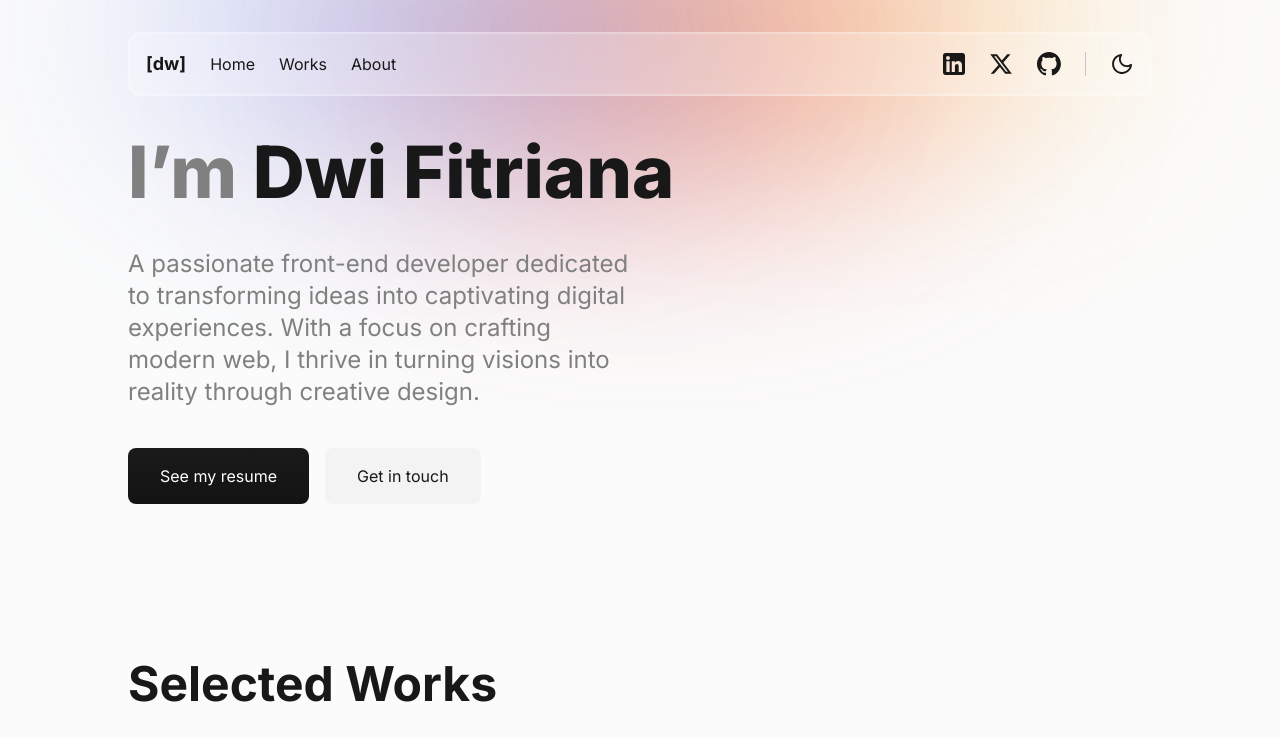
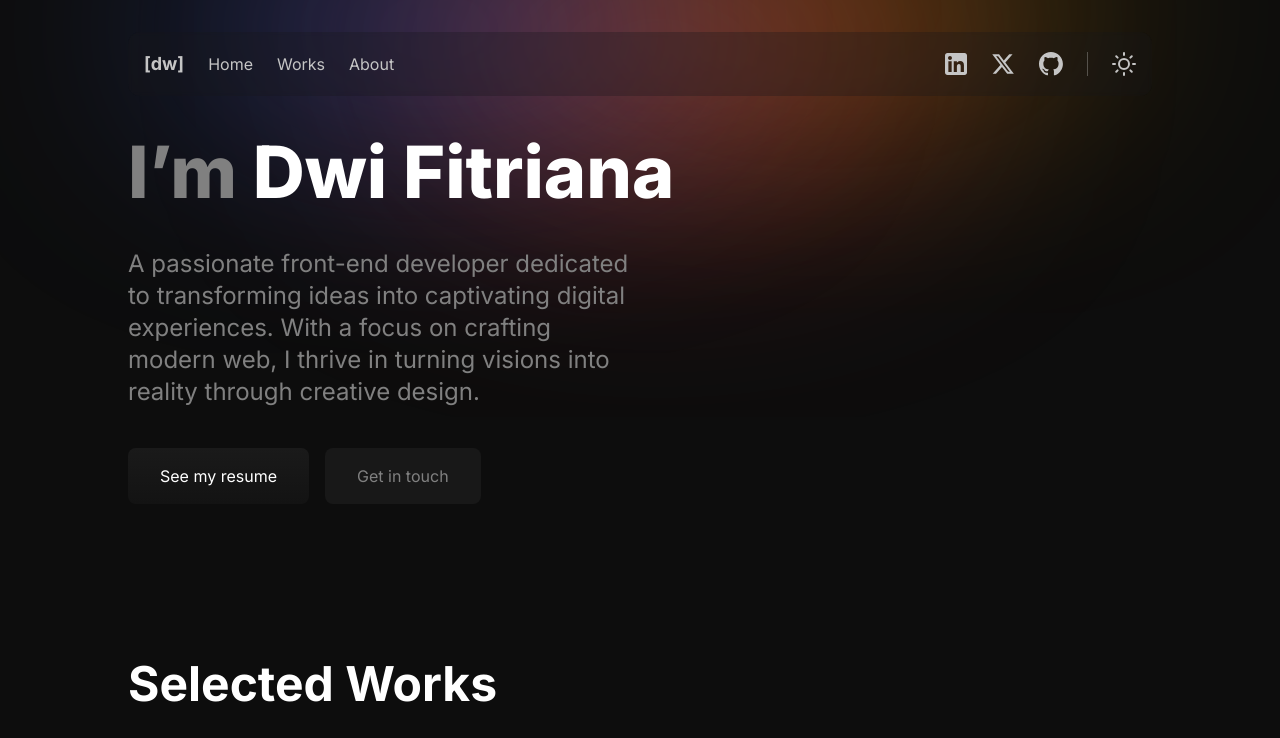
Before and after one commit to dwirizkyfitriana/portfolio, a Next.js app: page / in a window 1280 px wide. Shown: the top 738 px of the page. Built offline with nearby package versions, Linux system fonts and the light colour scheme.

Commit message:
fix(theme): fix theme toggle

```diff
--- a/app/providers.tsx
+++ b/app/providers.tsx
@@ -3,7 +3,11 @@
 import { ThemeProvider } from 'next-themes'
 
 const Providers = ({ children }: { children: React.ReactNode }) => {
-  return <ThemeProvider attribute='class'>{children}</ThemeProvider>
+  return (
+    <ThemeProvider attribute='class' defaultTheme='dark' disableTransitionOnChange>
+      {children}
+    </ThemeProvider>
+  )
 }
 
 export default Providers
--- /dev/null
+++ b/components/atoms/ThemeToggle.tsx
@@ -0,0 +1,25 @@
+'use client'
+
+import { useTheme } from 'next-themes'
+import { useEffect, useState } from 'react'
+import SunIcon from '../icons/SunIcon'
+import MoonIcon from '../icons/MoonIcon'
+
+const ThemeToggle = () => {
+  const [mounted, setMounted] = useState(false)
+  const { theme, setTheme } = useTheme()
+
+  useEffect(() => {
+    setMounted(true)
+  }, [])
+
+  if (!mounted) return null
+
+  return (
+    <div role='button' onClick={() => setTheme(theme === 'dark' ? 'light' : 'dark')}>
+      {theme === 'dark' ? <SunIcon /> : <MoonIcon />}
+    </div>
+  )
+}
+
+export default ThemeToggle
--- a/components/organism/Navbar.tsx
+++ b/components/organism/Navbar.tsx
@@ -1,28 +1,9 @@
-'use client'
-
 import NavbarItem from '../atoms/NavbarItem'
-import { useTheme } from 'next-themes'
-import { useEffect } from 'react'
-import dynamic from 'next/dynamic'
 import NavbarMobileItem from '../atoms/NavbarMobileItem'
 import { navbarCtaItems, navbarItems } from '@/contstants/navigation'
+import ThemeToggle from '../atoms/ThemeToggle'
 
 const Navbar = () => {
-  const { systemTheme, theme, setTheme } = useTheme()
-
-  const SunIcon = dynamic(() => import('../icons/SunIcon'), { ssr: false })
-  const MoonIcon = dynamic(() => import('../icons/MoonIcon'), { ssr: false })
-
-  const ThemeIcon = theme === 'dark' ? SunIcon : MoonIcon
-
-  useEffect(() => {
-    if (theme === 'system') {
-      if (systemTheme) setTheme(systemTheme)
-      else if (window.matchMedia('(prefers-color-scheme: dark)').matches) setTheme('dark')
-      else setTheme('light')
-    }
-  }, [setTheme, systemTheme, theme])
-
   return (
     <div className='navbar-container'>
       <p className='md:hidden text-white font-semibold text-3xl absolute mt-5 opacity-40'>[dw]</p>
@@ -42,9 +23,7 @@ const Navbar = () => {
             </NavbarItem>
           ))}
           <div className='vertical-divider'></div>
-          <div role='button' onClick={() => setTheme(theme === 'dark' ? 'light' : 'dark')}>
-            <ThemeIcon />
-          </div>
+          <ThemeToggle />
         </div>
       </div>
       <div className='navbar-mobile'>
--- a/contstants/navigation.ts
+++ b/contstants/navigation.ts
@@ -23,7 +23,7 @@ export const navbarItems = [
     label: 'About',
     href: '/about',
     icon: UserIcon
-  },
+  }
   // {
   //   label: 'Experience',
   //   href: '/#experience',
```
